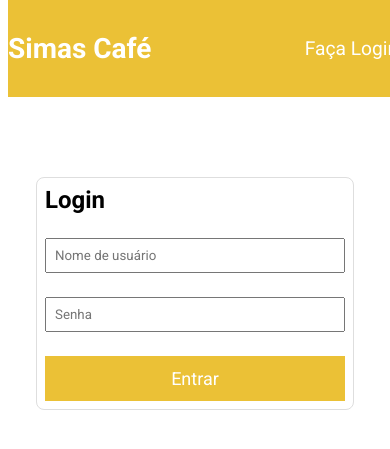
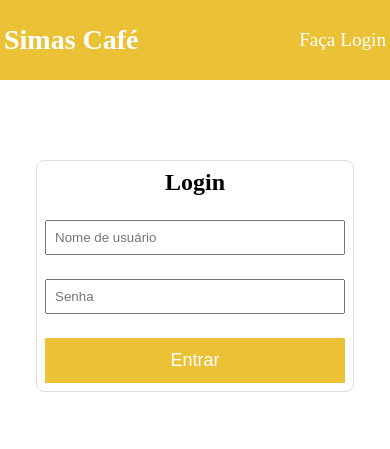
Before and after one commit to J3anSimas/coffee-shop-faculdade, a PHP site: page /login.php in a window 390 px wide. Shown: the top 449 px of the page. Run offline with PHP 8.4, Linux system fonts and the light colour scheme.

Commit message:
Finishing feat: Responsivity

```diff
--- a/server/css/styles.css
+++ b/server/css/styles.css
@@ -1,23 +1,22 @@
 * {
+  margin: 0;
   padding: 0;
-  margin: 0;
   box-sizing: border-box;
-  font-family: "Roboto", sans-serif;
-}
-.container {
 }
 header {
+  width: 100%;
   background-color: #ebc136;
-  width: 100vw;
-}
-main {
-  max-width: 1440px;
+  height: 80px;
+  display: flex;
+  align-items: center;
 }
 header .content {
+  width: 100%;
   max-width: 1440px;
   margin: 0 auto;
-  padding: 32px 0px;
+  padding: 0px 4px;
   display: flex;
+  align-items: center;
   justify-content: space-between;
 }
 header .logo {
@@ -29,9 +28,17 @@ header .logo {
 header nav {
   display: flex;
   align-items: center;
-  gap: 32px;
+  gap: 8px;
   color: white;
   font-size: 1.2rem;
+}
+header nav .cart-link {
+  display: flex;
+  align-items: center;
+}
+header nav img {
+  height: auto;
+  width: 24px;
 }
 header nav .user-menu-container {
   position: relative;
@@ -60,6 +67,10 @@ header nav .user-menu-list {
   flex-direction: column;
   flex-direction: column;
 }
+header nav a {
+  color: white;
+  text-decoration: none;
+}
 header nav .user-menu-list.show {
   display: flex;
 }
@@ -70,29 +81,10 @@ header nav .user-menu-list a:hover {
   background-color: #e6cd7d;
   border-radius: 6px;
 }
-header nav .cart-link {
-  display: flex;
-  align-items: center;
-}
-header nav img {
-  height: auto;
-  width: 24px;
-}
-header nav a {
-  color: white;
-  text-decoration: none;
-}
 main {
+  padding: 0 4px;
+  max-width: 1440px;
   margin: 0 auto;
-  display: flex;
-  flex-direction: column;
-  align-items: center;
-  justify-content: center;
-}
-.cover {
-  display: flex;
-  align-items: center;
-  justify-content: space-between;
 }
 .cover .first-column {
   display: flex;
@@ -104,18 +96,18 @@ main {
   font-family: "Baloo 2", cursive;
   line-height: 1.3;
 }
-.cover .first-column p {
+.cover .first-column > p {
   margin-bottom: 16px;
   font-size: 20px;
   color: #403937;
 }
 .grid-list {
   display: grid;
-  grid-template-columns: repeat(2, minmax(0, 1fr));
   gap: 16px;
 }
 .grid-list li {
   display: flex;
+  align-items: center;
   gap: 8px;
 }
 .grid-list .img-container {
@@ -129,7 +121,15 @@ main {
 .grid-list li p {
   display: flex;
   align-items: center;
+  margin-bottom: 0;
+  font-size: 20px;
+  color: #403937;
 }
+.cover .image-container .image-cover {
+  width: 100%;
+  height: auto;
+}
+
 .coffees-list-container {
   display: flex;
   flex-direction: column;
@@ -141,7 +141,7 @@ main {
 }
 .coffees-list {
   display: grid;
-  grid-template-columns: repeat(4, minmax(0, 1fr));
+  /* grid-template-columns: repeat(4, minmax(0, 1fr)); */
   gap: 16px;
 }
 .coffees-list li {
@@ -196,42 +196,60 @@ main {
   height: 24px;
 }
 
-@media (max-width: 768px) {
+@media (min-width: 768px) {
   body {
-    padding: 0 8px;
-    width: 100%;
-  }
-  main {
-    width: 100%;
   }
   .cover {
+    display: flex;
+    align-items: center;
+    justify-content: space-between;
   }
-  .coffees-list-container {
-    width: 100vw;
+  .grid-list {
+    grid-template-columns: repeat(2, minmax(0, 1fr));
   }
+  .cover .first-column {
+  }
+  .cover .image-container {
+    width: 476px;
+    height: auto;
+  }
+  .cover .image-container .image-cover {
+    height: auto;
+  }
+
   .coffees-list {
     padding: 8px;
-    display: flex;
-    flex-direction: column;
-    align-items: center;
+    grid-template-columns: repeat(3, minmax(0, 1fr));
     margin: 0 auto;
   }
   .coffees-list li {
-  }
-  .container .cover {
-    display: grid;
   }
   .container .cover .first-column {
     display: grid;
   }
 }
 
+@media (min-width: 1024px) {
+  .coffees-list {
+    padding: 8px;
+    grid-template-columns: repeat(4, minmax(0, 1fr));
+    margin: 0 auto;
+  }
+}
+
+.login-container {
+  display: flex;
+  justify-content: center;
+  align-items: center;
+}
 .login-form {
   border: #dedede solid 1px;
   border-radius: 8px;
   padding: 8px;
+  max-width: 360px;
   display: flex;
   flex-direction: column;
+  align-items: center;
   margin-top: 80px;
   gap: 24px;
 }
--- a/server/index.php
+++ b/server/index.php
@@ -43,7 +43,7 @@ session_start();
                         </li>
                     </ul>
                 </div>
-                <div>
+                <div class="image-container">
                     <img src="images/cover.png" alt="" class="image-cover">
                 </div>
             </div>
--- a/server/login.php
+++ b/server/login.php
@@ -41,7 +41,7 @@ if (isset($_SESSION["level"])) {
                 </nav>
             </div>
         </header>
-        <main>
+        <main class="login-container">
             <form class="login-form" method="post" action="includes/auth.inc.php">
                 <h2>Login</h2>
                 <input type="text" placeholder="Nome de usuário" name="username">
```
